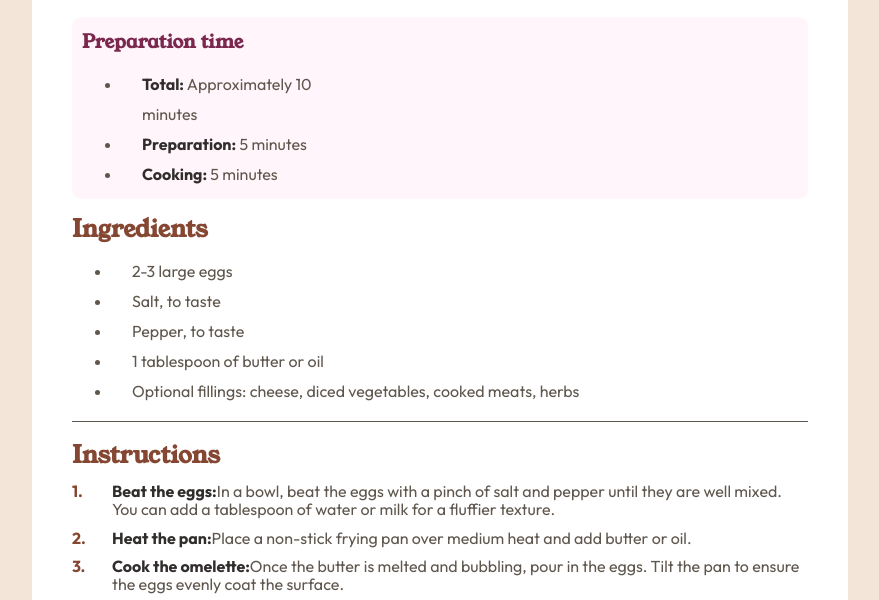
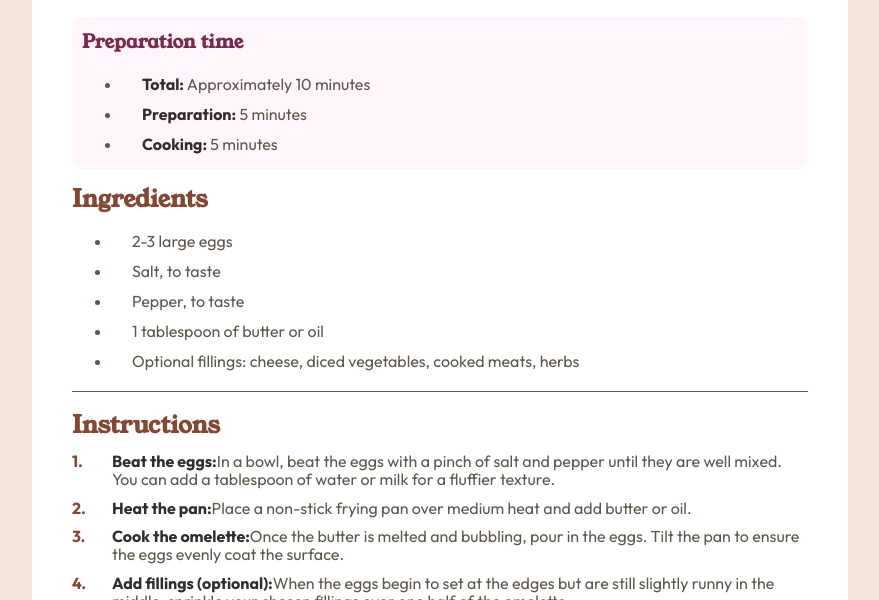
Before and after one commit to AlejandroLR00/Recipe-page, a plain HTML site: page index.html in a window 1536 px wide. Shown: the part 661-1261 px from the top of the page, without its empty margins (328-1207 px from the left). Drawn offline with nearby package versions, Linux system fonts and the light colour scheme.

Commit message:
actualizando css

```diff
--- a/css/style.css
+++ b/css/style.css
@@ -97,6 +97,11 @@ body{
 .preparation_list{
     width: 200px;
 }
+@media (min-width:1300px){
+    .preparation_list{
+        width: 400px;
+    }
+}
 
 .preparation_list, .ingredients_list{
     list-style-position: outside;
```
